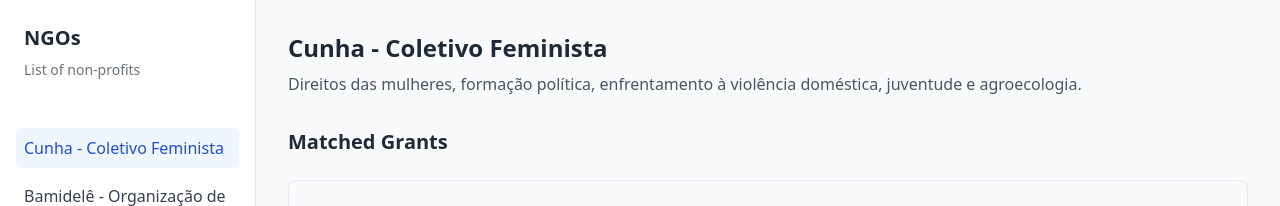
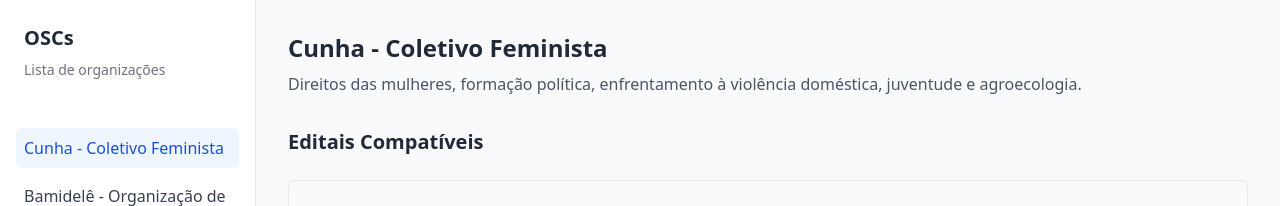
Before and after one commit to Kamibony/triade-matchmaker-ui, a Svelte app: page / in a window 1280 px wide. Shown: the top 206 px of the page. Built offline with nearby package versions, Linux system fonts and the light colour scheme.

Commit message:
feat: localize UI to pt-BR
- Replaced English strings in `src/App.svelte` with Brazilian Portuguese equivalents.
- Maintained all functionality, JSON data, and links without alteration.

Co-authored-by: Kamibony <206231619+Kamibony@users.noreply.github.com>

```diff
--- a/src/App.svelte
+++ b/src/App.svelte
@@ -9,8 +9,8 @@
   <!-- Sidebar -->
   <aside class="w-64 bg-white border-r border-gray-200 hidden md:block overflow-y-auto">
     <div class="p-6">
-      <h1 class="text-xl font-bold text-gray-800">NGOs</h1>
-      <p class="text-sm text-gray-500 mt-2">List of non-profits</p>
+      <h1 class="text-xl font-bold text-gray-800">OSCs</h1>
+      <p class="text-sm text-gray-500 mt-2">Lista de organizações</p>
     </div>
     <nav class="mt-6">
       <ul class="space-y-2 px-4 pb-6">
@@ -37,7 +37,7 @@
       </header>
 
       <div class="mb-6">
-        <h3 class="text-xl font-semibold text-gray-800">Matched Grants</h3>
+        <h3 class="text-xl font-semibold text-gray-800">Editais Compatíveis</h3>
       </div>
 
       {#if selectedNgo.matches.length === 0}
@@ -55,7 +55,7 @@
                     Data Limite: {match.expiracao}
                   </span>
                   <span class="inline-flex items-center px-2.5 py-0.5 rounded-full text-xs font-medium bg-blue-100 text-blue-800">
-                    Score: {match.score}
+                    Pontuação: {match.score}
                   </span>
                 </div>
               </div>
```
